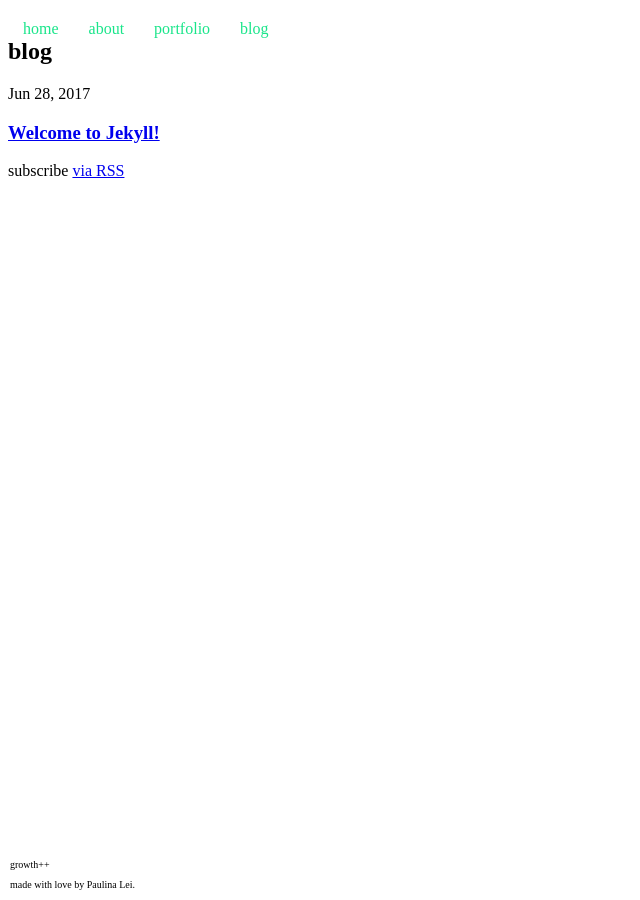
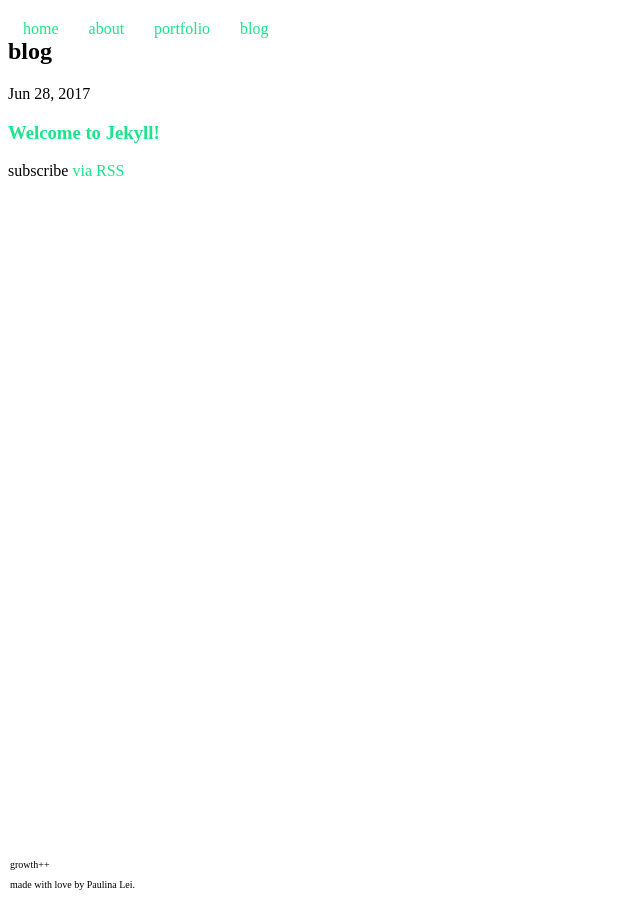
Before and after one commit to paulinalei/yoyo, a Jekyll site: the page built from blog/index.html, in a window 1280 px wide. Shown: the whole page, without its empty margins (0-640 px from the left). Built offline with Jekyll 4.4.1, drawn with Linux system fonts in a browser that asks for light colours; nearby versions of some CDN libraries; some web fonts are replaced.

Commit message:
fixed more paths, links all same color

```diff
--- a/_layouts/portfolio.html
+++ b/_layouts/portfolio.html
@@ -1,8 +1,8 @@
 ---
 layout: page
 ---
-<img class="main-image" src="/assets/{{ page.image }}" />
+<img class="main-image" src="../../assets/{{ page.image }}" />
 <br/>
-<a href=" {{ page.project-link }}">view here</a> //
-<a href=" {{ page.github-link }}">repo here</a>
+<a class="link" href=" {{ page.project-link }}" target="_blank">view here</a> //
+<a class="link" href=" {{ page.github-link }}" target="_blank">repo here</a>
 {{ content }}
--- a/_sass/_layout.scss
+++ b/_sass/_layout.scss
@@ -28,7 +28,6 @@ body {
       }
     }
   }
-
 }
 
 .container {
@@ -50,3 +49,11 @@ footer {
 .main-image {
   width: 50%;
 }
+
+.link {
+  color: $font-color-link;
+  text-decoration: none;
+  &:hover {
+    color: $font-color-link-hover;
+  }
+}
--- a/blog/index.html
+++ b/blog/index.html
@@ -6,8 +6,8 @@ layout: default
     <h2>blog</h2>
     {% for post in site.posts %}
     <time>{{ post.date | date: "%b %-d, %Y" }}</time>
-    <h3><a href="{{ post.url | prepend: site.baseurl }}">{{ post.title }}</a></h3>
+    <h3><a class="link" href="{{ post.url | prepend: site.baseurl }}">{{ post.title }}</a></h3>
     {% endfor %}
 
-    <p>subscribe <a href="{{ "/feed.xml" | prepend: site.baseurl }}">via RSS</a></p>
+    <p>subscribe <a class="link" href="{{ "/feed.xml" | prepend: site.baseurl }}">via RSS</a></p>
 </div>
```
Also changed, not shown: _pages/03__portfolio.md (+1 -1 lines).
